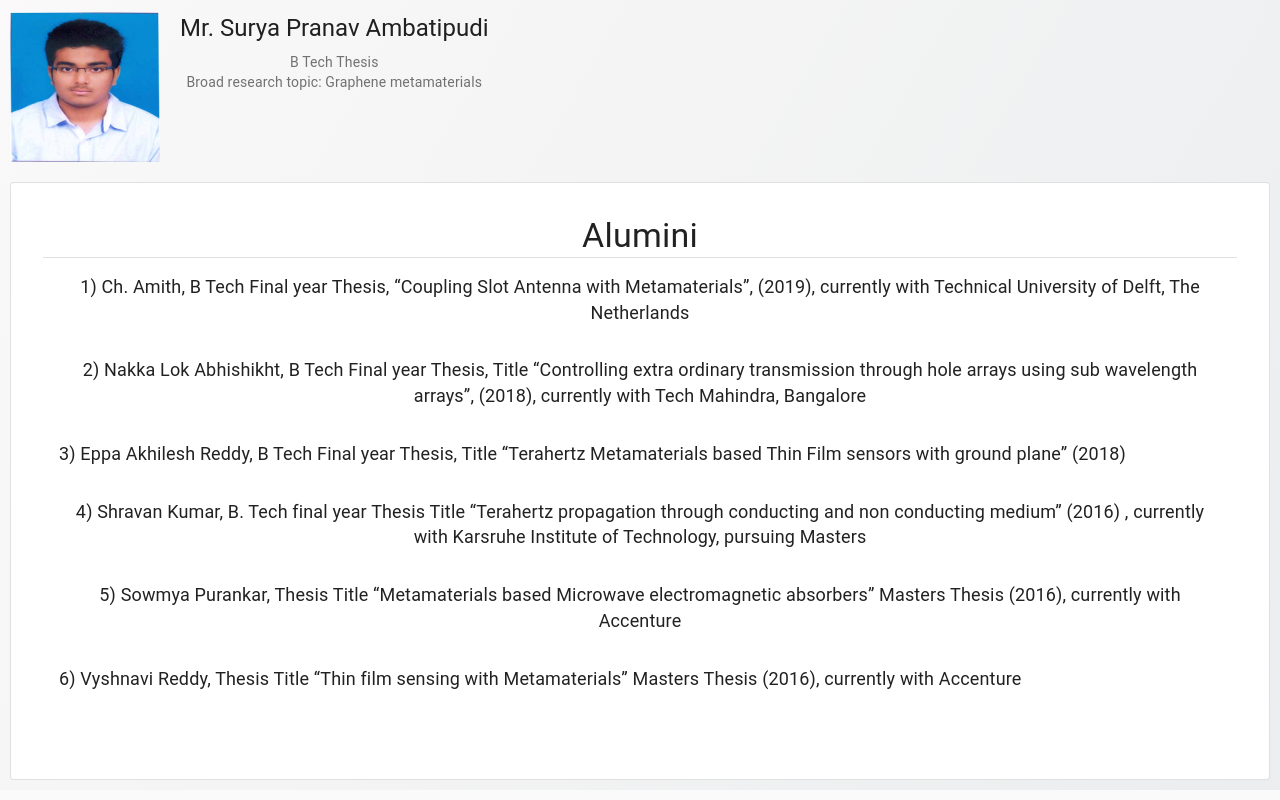
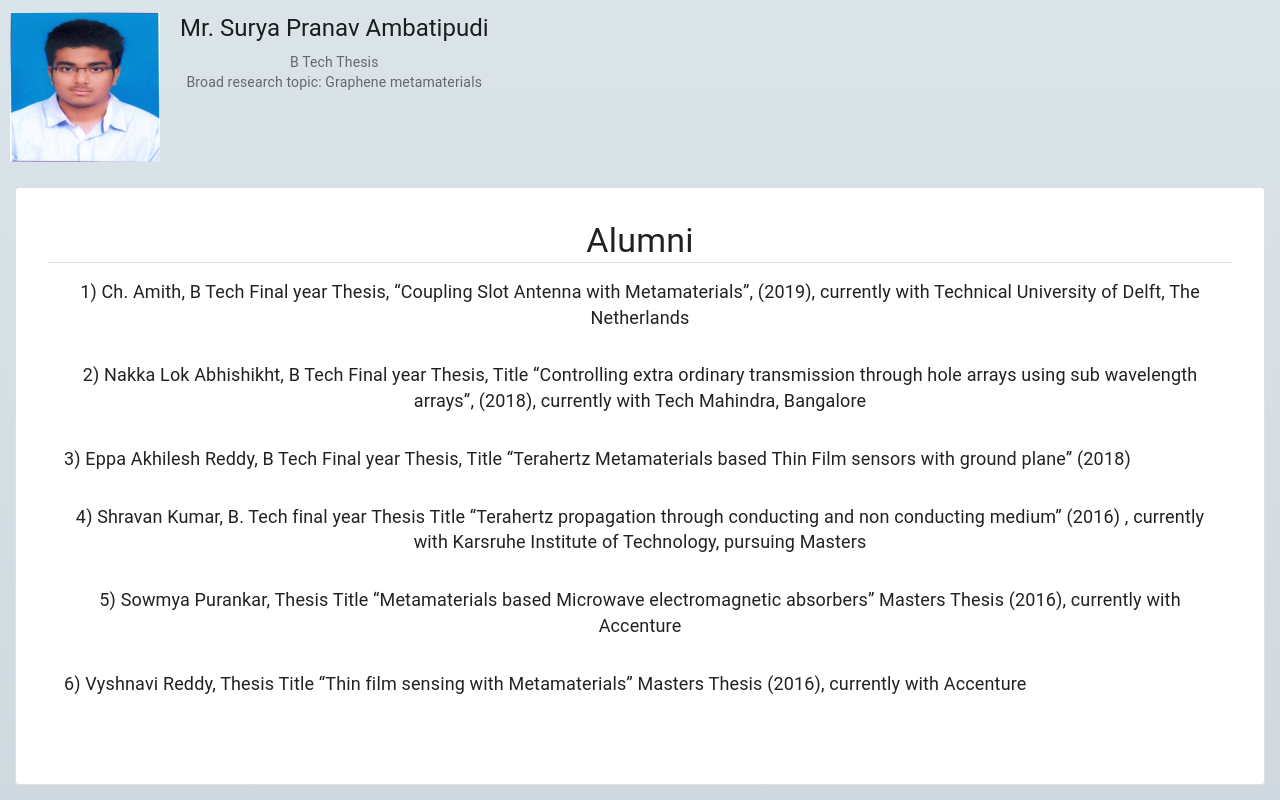
Before and after one commit to Rohithgilla12/Teramade, a React (Create React App) app: page /people in a window 1280 px wide. Shown: the part 663-1463 px from the top of the page. Built offline with nearby package versions, Linux system fonts and the light colour scheme.

Commit message:
Typos, Background, styling

```diff
--- a/src/App.css
+++ b/src/App.css
@@ -14,14 +14,7 @@
 }
 
 .App-header {
-  /* background-color: #282c34; */
-  /* background: #ece9e6; */
-  /* fallback for old browsers */
-  /* background: -webkit-linear-gradient(to right, #ffffff, #ece9e6); */
-  /* Chrome 10-25, Safari 5.1-6 */
-  /* background: linear-gradient(to right, #ffffff, #ece9e6); */
-  /* W3C, IE 10+/ Edge, Firefox 16+, Chrome 26+, Opera 12+, Safari 7+ */
-  background-image: linear-gradient(120deg, #fdfbfb 0%, #ebedee 100%);
+  background-image: linear-gradient(to top, #cfd9df 0%, #e2ebf0 100%);
   min-height: 100vh;
   display: flex;
   flex-direction: column;
@@ -41,3 +34,7 @@
   border: 0;
   height: 450px;
 }
+
+.MuiPaper-rounded {
+  margin: 15px !important;
+}
--- a/src/components/Details.js
+++ b/src/components/Details.js
@@ -32,7 +32,7 @@ const Details = () => {
     <div className={classes.root}>
       <Grid container spacing={3}>
         <Grid item xs={9} className={classes.flexContainer}>
-          <Grid item xs={4} spacing={2}>
+          <Grid item xs={4} spacing={3}>
             <Paper className={classes.paper}>
               <img
                 src={`${process.env.PUBLIC_URL}/img/1.jpg`}
--- a/src/components/News.js
+++ b/src/components/News.js
@@ -29,12 +29,12 @@ const newsArr = [
 
 const News = () => {
   return (
-    <div style={{ height: 350, overflowY: "hidden" }}>
+    <div style={{ height: 450, overflowY: "hidden" }}>
       <Grid container>
         <List>
           <ListSubheader>News</ListSubheader>
           {/*  eslint-disable-next-line */}
-          <marquee direction="down">
+          <marquee direction="down" scrollamount="4">
             {newsArr.map(element => {
               return <Content data={element} />;
             })}
--- a/src/components/People.js
+++ b/src/components/People.js
@@ -125,7 +125,7 @@ const People = () => {
       <Grid container>
         <Card variant="outlined" className={classes.wrapper}>
           <CardContent>
-            <Typography variant="h4">Alumini</Typography>
+            <Typography variant="h4">Alumni</Typography>
             <Divider />
             <Grid container>
               {Alumini.map((element, index) => {
--- a/src/index.js
+++ b/src/index.js
@@ -20,7 +20,7 @@ const theme = createMuiTheme({
     //   main: blueGrey[500],
     //   dark: blueGrey[700]
     // },
-  type: "light"
+    type: "light"
   }
 });
 
```
